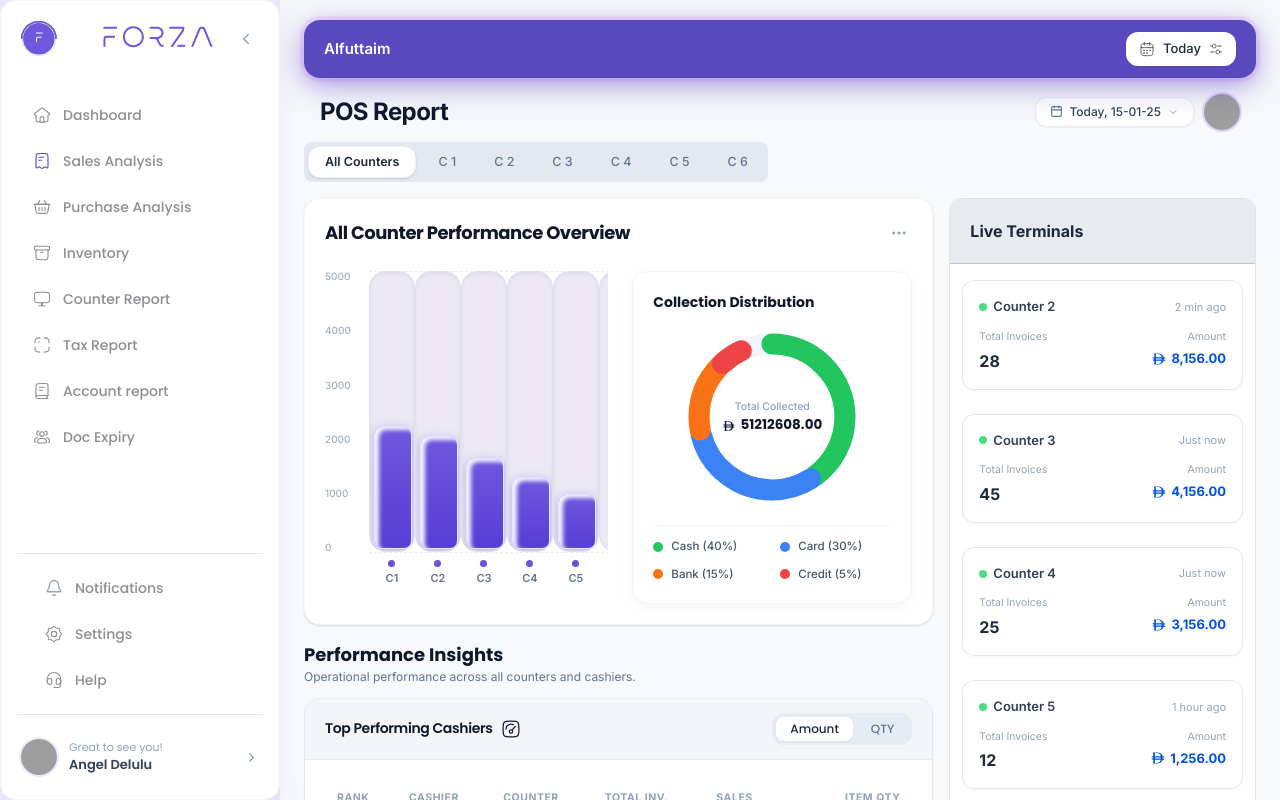
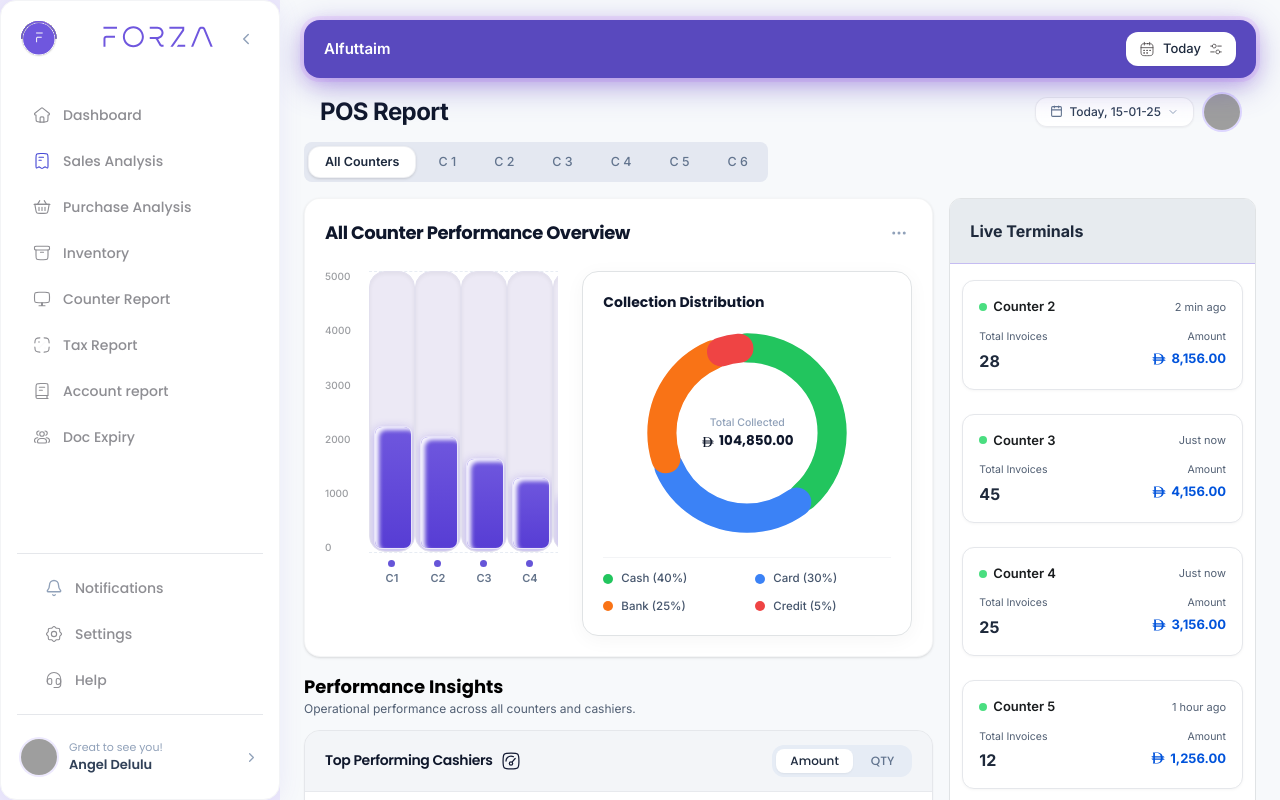
Before and after one commit to shijinp006/Forza, a React (Vite) app: page / in a window 1280 px wide. Built offline with nearby package versions, Linux system fonts and the light colour scheme; grey boxes are pictures that could not be loaded.

Commit message:
first commit

```diff
--- a/src/Pages/docExpiry/FilterSelect.jsx
+++ b/src/Pages/docExpiry/FilterSelect.jsx
@@ -35,7 +35,7 @@ export const FilterSelect = ({
                 type="button"
                 onClick={() => setIsOpen((prev) => !prev)}
                 style={{ ...inter }}
-                className={`flex items-center justify-between gap-1.5 px-2.5 sm:px-3 py-1.5 rounded-lg bg-[#E2E1EC] hover:bg-[#d8d6e6] text-slate-800 font-medium transition cursor-pointer border overflow-hidden text-[10px] sm:text-xs whitespace-nowrap ${isOpen ? "border-slate-800 ring-1 ring-slate-800" : "border-transparent"
+                className={`flex items-center justify-between gap-1.5 px-2.5 sm:px-3 py-1.5 rounded-lg bg-[#E4E8F1] hover:bg-[#d8d6e6] text-[#2B2F34] font-medium transition cursor-pointer border overflow-hidden text-[10px] sm:text-xs whitespace-nowrap ${isOpen ? "border-slate-800 ring-1 ring-slate-800" : "border-transparent"
                     }`}
             >
                 <span className="truncate overflow-hidden text-[10px] sm:text-xs">{selectedLabel || placeholder}</span>
@@ -70,8 +70,8 @@ export const FilterSelect = ({
                                 }}
                                 style={{ ...inter, fontSize: "12px" }}
                                 className={`w-full text-left px-3 py-1.5 transition flex items-center justify-between cursor-pointer ${isSelected
-                                        ? "bg-violet-50 text-violet-700 font-semibold"
-                                        : "text-slate-700 hover:bg-gray-100 hover:text-slate-900"
+                                    ? "bg-violet-50 text-violet-700 font-semibold"
+                                    : "text-slate-700 hover:bg-gray-100 hover:text-slate-900"
                                     }`}
                             >
                                 <span className="truncate">{optLabel}</span>
--- a/src/Pages/posReport/CashiersPerformanceTable.jsx
+++ b/src/Pages/posReport/CashiersPerformanceTable.jsx
@@ -8,10 +8,10 @@ const inter = { fontFamily: "Inter, sans-serif" };
 export function CashiersPerformanceTable({ viewType, setViewType }) {
     return (
         <div>
-            <h2 style={{ ...poppins, fontWeight: 700, fontSize: "18px" }} className="text-slate-900">
+            <h2 style={{ ...poppins, fontWeight: 700, fontSize: "18px" }} className="text-[#000000]">
                 Performance Insights
             </h2>
-            <p style={{ ...inter, fontWeight: 400, fontSize: "12px" }} className="text-slate-500 mb-3">
+            <p style={{ ...inter, fontWeight: 400, fontSize: "12px" }} className="text-[#515F73] mb-3">
                 Operational performance across all counters and cashiers.
             </p>
 
@@ -57,7 +57,7 @@ export function CashiersPerformanceTable({ viewType, setViewType }) {
                     <div className="overflow-auto max-h-[300px]" style={{ scrollbarWidth: "thin" }}>
                         <table className="w-full text-left border-collapse">
                             <thead>
-                                <tr className=" text-[10.5px] text-slate-400 font-semibold tracking-wider">
+                                <tr className=" text-[10.5px] text-[#45464D] font-semibold tracking-wider">
                                     <th className="py-2.5 px-3">RANK</th>
                                     <th className="py-2.5 px-3">CASHIER</th>
                                     <th className="py-2.5 px-3">COUNTER</th>
@@ -72,22 +72,22 @@ export function CashiersPerformanceTable({ viewType, setViewType }) {
                                         <td style={{ ...inter, fontWeight: 600, fontSize: "12px" }} className="py-3 px-3 text-violet-600">
                                             {item.rank}
                                         </td>
-                                        <td style={{ ...inter, fontWeight: 500, fontSize: "12px" }} className="py-3 px-3 text-slate-800">
+                                        <td style={{ ...inter, fontWeight: 500, fontSize: "12px" }} className="py-3 px-3 text-[#191C1E]">
                                             {item.name}
                                         </td>
-                                        <td style={{ ...inter, fontWeight: 400, fontSize: "12px" }} className="py-3 px-3 text-slate-600">
+                                        <td style={{ ...inter, fontWeight: 400, fontSize: "12px" }} className="py-3 px-3 text-[#191C1E]">
                                             {item.counter}
                                         </td>
-                                        <td style={{ ...inter, fontWeight: 400, fontSize: "12px" }} className="py-3 px-3 text-slate-600">
+                                        <td style={{ ...inter, fontWeight: 400, fontSize: "12px" }} className="py-3 px-3 text-[#191C1E]">
                                             {item.invoices}
                                         </td>
-                                        <td style={{ ...poppins, fontWeight: 700, fontSize: "12.5px" }} className="py-3 px-3 text-slate-900">
+                                        <td style={{ ...poppins, fontWeight: 700, fontSize: "12.5px" }} className="py-3 px-3 text-[#191C1E]">
                                             <span className="inline-flex items-center gap-1">
                                                 <DIcon className="w-3.5 h-3.5 text-slate-900 shrink-0" />
                                                 {item.sales}
                                             </span>
                                         </td>
-                                        <td style={{ ...inter, fontWeight: 500, fontSize: "12px" }} className="py-3 px-3 text-right text-slate-700">
+                                        <td style={{ ...inter, fontWeight: 500, fontSize: "12px" }} className="py-3 px-3 text-right text-[#191C1E]">
                                             {item.qty}
                                         </td>
                                     </tr>
--- a/src/Pages/posReport/CounterPerformanceChart.jsx
+++ b/src/Pages/posReport/CounterPerformanceChart.jsx
@@ -1,6 +1,6 @@
 import { MoreHorizontal } from "lucide-react";
 import { useState } from "react";
-import { barData, collectionDistribution, cashiers } from "../../data/posData";
+import { barData, collectionDistribution, cashiers, getTypeColor } from "../../data/posData";
 import DIcon from "../../assets/D.svg?react";
 
 const poppins = { fontFamily: "Poppins, sans-serif" };
@@ -16,6 +16,28 @@ const MAX_VAL = 5000;
 const Y_TICKS = [5000, 4000, 3000, 2000, 1000, 0];
 
 export function CounterPerformanceChart({ activeCounter, onSelectCounter, viewType }) {
+    let calculatedTotal = 0;
+
+    if (!activeCounter || activeCounter === "All Counters") {
+        calculatedTotal = cashiers.reduce((acc, c) => {
+            const num = parseFloat(String(c.sales).replace(/[^0-9.]/g, "")) || 0;
+            return acc + num;
+        }, 0);
+    } else {
+        const normalizedActive = activeCounter.replace(/\s+/g, "").toUpperCase();
+        const match = cashiers.find((c) => c.counter.replace(/\s+/g, "").toUpperCase() === normalizedActive)
+            || barData.find((b) => b.id.replace(/\s+/g, "").toUpperCase() === normalizedActive || b.label.replace(/\s+/g, "").toUpperCase() === normalizedActive);
+
+        if (match) {
+            calculatedTotal = parseFloat(String(match.sales || match.amount).replace(/[^0-9.]/g, "")) || 0;
+        }
+    }
+
+    const totalCollectedFormatted = calculatedTotal.toLocaleString("en-US", {
+        minimumFractionDigits: 2,
+        maximumFractionDigits: 2,
+    });
+
     const displayBarData = barData.map((bar) => {
         if (viewType === "QTY") {
             const cashierItem = cashiers.find((c) => c.counter === bar.label);
@@ -61,7 +83,7 @@ export function CounterPerformanceChart({ activeCounter, onSelectCounter, viewTy
                         }}
                     >
                         {Y_TICKS.map((t) => (
-                            <span key={t}>{t}</span>
+                            <span key={t} className="text-[#585C6299]">{t}</span>
                         ))}
                     </div>
 
@@ -172,23 +194,39 @@ export function CounterPerformanceChart({ activeCounter, onSelectCounter, viewTy
                 </div>
 
                 {/* ── COLLECTION DISTRIBUTION DONUT ── */}
-                <div className="w-full sm:w-[280px] bg-white border border-gray-100 shadow-[0_4px_20px_rgba(0,0,0,0.04)] rounded-2xl p-5 flex flex-col items-center shrink-0">
+                <div className="w-full sm:w-[330px] bg-white border border-[#E0E3E5] shadow-[0_4px_20px_rgba(0,0,0,0.04)] rounded-2xl p-5 flex flex-col items-center shrink-0">
                     <h3 style={{ ...poppins, fontWeight: 700, fontSize: "14px" }} className="text-slate-900 self-start mb-2">
                         Collection Distribution
                     </h3>
 
                     {/* Donut SVG */}
-                    <div className="relative w-full h-48 flex items-center justify-center">
+                    <div className="relative w-full h-56 flex items-center justify-center">
                         <svg viewBox="0 0 100 100" className="w-full h-full transform -rotate-90">
-                            <circle cx="50" cy="50" r="38" stroke="#F1F5F9" strokeWidth="11" fill="transparent" />
-                            <circle cx="50" cy="50" r="38" stroke="#22C55E" strokeWidth="11" fill="transparent"
-                                strokeDasharray="95.5 143.2" strokeDashoffset="0" strokeLinecap="round" />
-                            <circle cx="50" cy="50" r="38" stroke="#3B82F6" strokeWidth="11" fill="transparent"
-                                strokeDasharray="71.6 167.1" strokeDashoffset="-98" strokeLinecap="round" />
-                            <circle cx="50" cy="50" r="38" stroke="#F97316" strokeWidth="11" fill="transparent"
-                                strokeDasharray="35.8 202.9" strokeDashoffset="-172" strokeLinecap="round" />
-                            <circle cx="50" cy="50" r="38" stroke="#EF4444" strokeWidth="11" fill="transparent"
-                                strokeDasharray="11.9 226.8" strokeDashoffset="-210" strokeLinecap="round" />
+                            <circle cx="50" cy="50" r="38" stroke="#F1F5F9" strokeWidth="13" fill="transparent" />
+                            {(() => {
+                                const C = 2 * Math.PI * 38;
+                                let accumOffset = 0;
+                                return collectionDistribution.map((item) => {
+                                    const p = Number(item.percentage) || 0;
+                                    const color = item.color || getTypeColor(item.type, p);
+                                    const dashLength = Math.max(0, (p / 100) * C - (p > 0 ? 4 : 0));
+                                    const gapLength = C - dashLength;
+                                    const offset = accumOffset;
+                                    accumOffset -= (p / 100) * C;
+                                    return (
+                                        <circle
+                                            key={item.type}
+                                            cx="50" cy="50" r="38"
+                                            stroke={color}
+                                            strokeWidth="13"
+                                            fill="transparent"
+                                            strokeDasharray={`${dashLength.toFixed(1)} ${gapLength.toFixed(1)}`}
+                                            strokeDashoffset={offset.toFixed(1)}
+                                            strokeLinecap="round"
+                                        />
+                                    );
+                                });
+                            })()}
                         </svg>
                         <div className="absolute inset-0 flex flex-col items-center justify-center text-center p-2">
                             <span style={{ ...inter, fontWeight: 500, fontSize: "10.5px" }} className="text-slate-400 leading-tight">
@@ -196,19 +234,25 @@ export function CounterPerformanceChart({ activeCounter, onSelectCounter, viewTy
                             </span>
                             <span style={{ ...poppins, fontWeight: 700, fontSize: "13.5px" }} className="text-slate-900 leading-tight mt-1 flex items-center justify-center gap-1">
                                 <DIcon className="w-3.5 h-3.5 text-slate-900 shrink-0" />
-                                <span>51212608.00</span>
+                                <span>{totalCollectedFormatted}</span>
                             </span>
                         </div>
                     </div>
 
                     {/* Legend */}
                     <div className="grid grid-cols-2 gap-x-4 gap-y-2.5 w-full mt-3 pt-3 border-t border-gray-100">
-                        {collectionDistribution.map((item) => (
-                            <div key={item.type} className="flex items-center gap-2">
-                                <span className="w-2.5 h-2.5 rounded-full shrink-0" style={{ backgroundColor: item.color }} />
-                                <span style={{ ...inter, fontSize: "11.5px", fontWeight: 500 }} className="text-slate-600 truncate">{item.label}</span>
-                            </div>
-                        ))}
+                        {collectionDistribution.map((item) => {
+                            const p = Number(item.percentage) || 0;
+                            const color = item.color || getTypeColor(item.type, p);
+                            return (
+                                <div key={item.type} className="flex items-center gap-2">
+                                    <span className="w-2.5 h-2.5 rounded-full shrink-0" style={{ backgroundColor: color }} />
+                                    <span style={{ ...inter, fontSize: "11.5px", fontWeight: 500 }} className="text-slate-600 truncate">
+                                        {item.type} ({p}%)
+                                    </span>
+                                </div>
+                            );
+                        })}
                     </div>
                 </div>
             </div>
--- a/src/Pages/posReport/LiveTerminalsList.jsx
+++ b/src/Pages/posReport/LiveTerminalsList.jsx
@@ -101,13 +101,13 @@ export function LiveTerminalsList({ activeCounter = "All Counters" }) {
                                             ...inter,
                                             fontWeight: 600,
                                             fontSize: "13px",
-                                            color: t.isOnline ? "#334155" : "#94A3B8",
+                                            color: t.isOnline ? "#191C1E" : "#94A3B8",
                                         }}
                                     >
                                         {t.name}
                                     </span>
                                 </div>
-                                <span style={{ ...inter, fontWeight: 400, fontSize: "11px", color: "#94A3B8" }}>
+                                <span style={{ ...inter, fontWeight: 400, fontSize: "11px", color: "#515F73" }}>
                                     {t.time}
                                 </span>
                             </div>
@@ -115,10 +115,10 @@ export function LiveTerminalsList({ activeCounter = "All Counters" }) {
                             {/* Row 2: Labels + Values */}
                             <div style={{ display: "flex", flexDirection: "column", gap: "4px" }}>
                                 <div style={{ display: "flex", justifyContent: "space-between" }}>
-                                    <span style={{ ...inter, fontWeight: 400, fontSize: "10.5px", color: "#94A3B8" }}>
+                                    <span style={{ ...inter, fontWeight: 400, fontSize: "10.5px", color: "#515F73" }}>
                                         Total Invoices
                                     </span>
-                                    <span style={{ ...inter, fontWeight: 400, fontSize: "10.5px", color: "#94A3B8" }}>
+                                    <span style={{ ...inter, fontWeight: 400, fontSize: "10.5px", color: "#515F73" }}>
                                         Amount
                                     </span>
                                 </div>
--- a/src/Pages/posReport/ShiftOverview.jsx
+++ b/src/Pages/posReport/ShiftOverview.jsx
@@ -1,19 +1,34 @@
-import { shiftData, collectionDistribution, counterDetailsData } from "../../data/posData";
+import { shiftData, collectionDistribution, counterDetailsData, cashiers, getTypeColor } from "../../data/posData";
 import DIcon from "../../assets/D.svg?react";
 
 const inter = { fontFamily: "Inter, sans-serif" };
 
 /* Donut segment data — circumference = 2π×38 ≈ 238.76 */
-const SEGMENTS = [
-    { color: "#22C55E", dashArray: "95.5 143.26", offset: "0" }, // Cash  40%
-    { color: "#3B82F6", dashArray: "71.6 167.16", offset: "-95.5" }, // Card  30%
-    { color: "#F97316", dashArray: "59.7 179.06", offset: "-167.1" }, // Bank  25%
-    { color: "#EF4444", dashArray: "11.9 226.86", offset: "-226.8" }, // Credit 5%
-];
 
 export function ShiftOverview({ counter }) {
     const currentShiftData = (counter && counterDetailsData[counter]?.shiftData) || shiftData;
     const { employee } = currentShiftData;
+
+    let calculatedTotal = 0;
+    if (currentShiftData?.totalCollection) {
+        calculatedTotal = parseFloat(String(currentShiftData.totalCollection).replace(/[^0-9.]/g, "")) || 0;
+    } else if (!counter || counter === "All Counters") {
+        calculatedTotal = cashiers.reduce((acc, c) => {
+            const num = parseFloat(String(c.sales).replace(/[^0-9.]/g, "")) || 0;
+            return acc + num;
+        }, 0);
+    } else {
+        const normalizedActive = counter.replace(/\s+/g, "").toUpperCase();
+        const match = cashiers.find((c) => c.counter.replace(/\s+/g, "").toUpperCase() === normalizedActive);
+        if (match) {
+            calculatedTotal = parseFloat(String(match.sales).replace(/[^0-9.]/g, "")) || 0;
+        }
+    }
+
+    const totalCollectedFormatted = calculatedTotal.toLocaleString("en-US", {
+        minimumFractionDigits: 2,
+        maximumFractionDigits: 2,
+    });
 
     return (
         <div className="bg-white/80 backdrop-blur-sm rounded-3xl p-4 sm:p-6 border border-gray-100 shadow-sm flex flex-col gap-4 h-auto md:h-[520px] overflow-y-auto">
@@ -136,21 +151,33 @@ export function ShiftOverview({ counter }) {
                     </h3>
 
                     {/* Donut Chart */}
-                    <div className="relative w-40 h-40 my-auto flex items-center justify-center">
+                    <div className="relative w-48 h-48 sm:w-52 sm:h-52 my-auto flex items-center justify-center">
                         <svg viewBox="0 0 100 100" className="w-full h-full -rotate-90">
-                            <circle cx="50" cy="50" r="38" stroke="#F1F5F9" strokeWidth="12" fill="transparent" />
-                            {SEGMENTS.map((seg, i) => (
+                            <circle cx="50" cy="50" r="38" stroke="#F1F5F9" strokeWidth="13" fill="transparent" />
+                            {(() => {
+                                const C = 2 * Math.PI * 38;
+                                let accumOffset = 0;
+                                return collectionDistribution.map((item) => {
+                                    const p = Number(item.percentage) || 0;
+                                    const color = item.color || getTypeColor(item.type, p);
+                                    const dashLength = Math.max(0, (p / 100) * C - (p > 0 ? 4 : 0));
+                                    const gapLength = C - dashLength;
+                                    const offset = accumOffset;
+                                    accumOffset -= (p / 100) * C;
+                                    return (
                                         <circle
-                                    key={i}
+                                            key={item.type}
                                             cx="50" cy="50" r="38"
-                                    stroke={seg.color}
-                                    strokeWidth="12"
+                                            stroke={color}
+                                            strokeWidth="13"
                                             fill="transparent"
-                                    strokeDasharray={seg.dashArray}
-                                    strokeDashoffset={seg.offset}
+                                            strokeDasharray={`${dashLength.toFixed(1)} ${gapLength.toFixed(1)}`}
+                                            strokeDashoffset={offset.toFixed(1)}
                                             strokeLinecap="round"
                                         />
-                            ))}
+                                    );
+                                });
+                            })()}
                         </svg>
 
                         {/* Donut Center */}
@@ -160,22 +187,25 @@ export function ShiftOverview({ counter }) {
                             </span>
                             <span style={{ ...inter, fontSize: "16px", fontWeight: 700 }} className="text-slate-800 mt-0.5 inline-flex items-center gap-1">
                                 <DIcon className="w-4 h-4 text-slate-800 shrink-0" />
-                                <span>5608.00</span>
+                                <span>{totalCollectedFormatted}</span>
                             </span>
                         </div>
                     </div>
 
                     {/* Legend with values */}
                     <div className="flex flex-col gap-2 w-full pt-3 border-t border-gray-100 shrink-0">
-                        {collectionDistribution.map((item) => (
+                        {collectionDistribution.map((item) => {
+                            const p = Number(item.percentage) || 0;
+                            const color = item.color || getTypeColor(item.type, p);
+                            return (
                                 <div key={item.type} className="flex items-center justify-between">
                                     <div className="flex items-center gap-2">
                                         <span
                                             className="w-2.5 h-2.5 rounded-full shrink-0"
-                                        style={{ backgroundColor: item.color }}
+                                            style={{ backgroundColor: color }}
                                         />
                                         <span style={{ ...inter, fontSize: "12.5px", fontWeight: 400 }} className="text-[#515F73]">
-                                        {item.label}
+                                            {item.type} ({p}%)
                                         </span>
                                     </div>
                                     <span style={{ ...inter, fontSize: "12.5px", fontWeight: 400 }} className="text-[#2B2F34] inline-flex items-center gap-0.5">
@@ -183,7 +213,8 @@ export function ShiftOverview({ counter }) {
                                         <span>{item.amount}</span>
                                     </span>
                                 </div>
-                        ))}
+                            );
+                        })}
                     </div>
                 </div>
 
--- a/src/Pages/posReport/SummaryCards.jsx
+++ b/src/Pages/posReport/SummaryCards.jsx
@@ -28,7 +28,7 @@ export function SummaryCards({ activeCounter }) {
                         <div className="flex items-center justify-between">
                             <span
                                 style={{ ...inter, fontWeight: 500, fontSize: "12px" }}
-                                className="text-slate-500"
+                                className="text-[#424656"
                             >
                                 {card.label}
                             </span>
@@ -59,7 +59,7 @@ export function SummaryCards({ activeCounter }) {
                         {/* Sub-label */}
                         <p
                             style={{ ...inter, fontWeight: 400, fontSize: "11px" }}
-                            className="text-slate-400"
+                            className="text-[#424656]"
                         >
                             {card.sub}
                         </p>
--- a/src/data/posData.js
+++ b/src/data/posData.js
@@ -163,12 +163,30 @@ export const counterDetailsData = {
     }
 };
 
+/* ── Fixed Type Colors & Helper ── */
+export const TYPE_COLORS = {
+    Cash: "#22C55E",   // Always Green
+    Card: "#3B82F6",   // Always Blue
+    Bank: "#F97316",   // Always Orange
+    Credit: "#EF4444", // Always Red
+};
+
+export function getTypeColor(type, percentage) {
+    const key = String(type).trim();
+    if (TYPE_COLORS[key]) return TYPE_COLORS[key];
+    const p = Number(percentage) || 0;
+    if (p >= 40) return "#22C55E";
+    if (p >= 26) return "#3B82F6";
+    if (p >= 10) return "#F97316";
+    return "#EF4444";
+}
+
 /* ── Collection distribution (shown inside Shift Overview) ── */
 export const collectionDistribution = [
-    { type: "Cash", percentage: 40, color: "#22C55E", label: "Cash (40%)", amount: "2,243.00" },
-    { type: "Card", percentage: 30, color: "#3B82F6", label: "Card (30%)", amount: "1,682.40" },
-    { type: "Bank", percentage: 15, color: "#F97316", label: "Bank (15%)", amount: "841.20" },
-    { type: "Credit", percentage: 5, color: "#EF4444", label: "Credit (5%)", amount: "280.40" },
+    { type: "Cash", percentage: 40, color: "#22C55E", amount: "2,243.00" },
+    { type: "Card", percentage: 30, color: "#3B82F6", amount: "1,682.40" },
+    { type: "Bank", percentage: 25, color: "#F97316", amount: "1,402.00" },
+    { type: "Credit", percentage: 5, color: "#EF4444", amount: "280.40" },
 ];
 
 /* ── Cashiers performance ── */
```
Also changed, not shown: src/Pages/docExpiry/CompanyDocsTab.jsx (+15 -15 lines), src/Pages/docExpiry/EmployeesTab.jsx (+14 -14 lines), src/Pages/docExpiry/OtherTab.jsx (+9 -9 lines), src/Pages/docExpiry/StatCard.jsx (+6 -7 lines), src/Pages/docExpiry/VehiclesTab.jsx (+12 -12 lines). Lines whose indentation alone changed are shown as unchanged.
